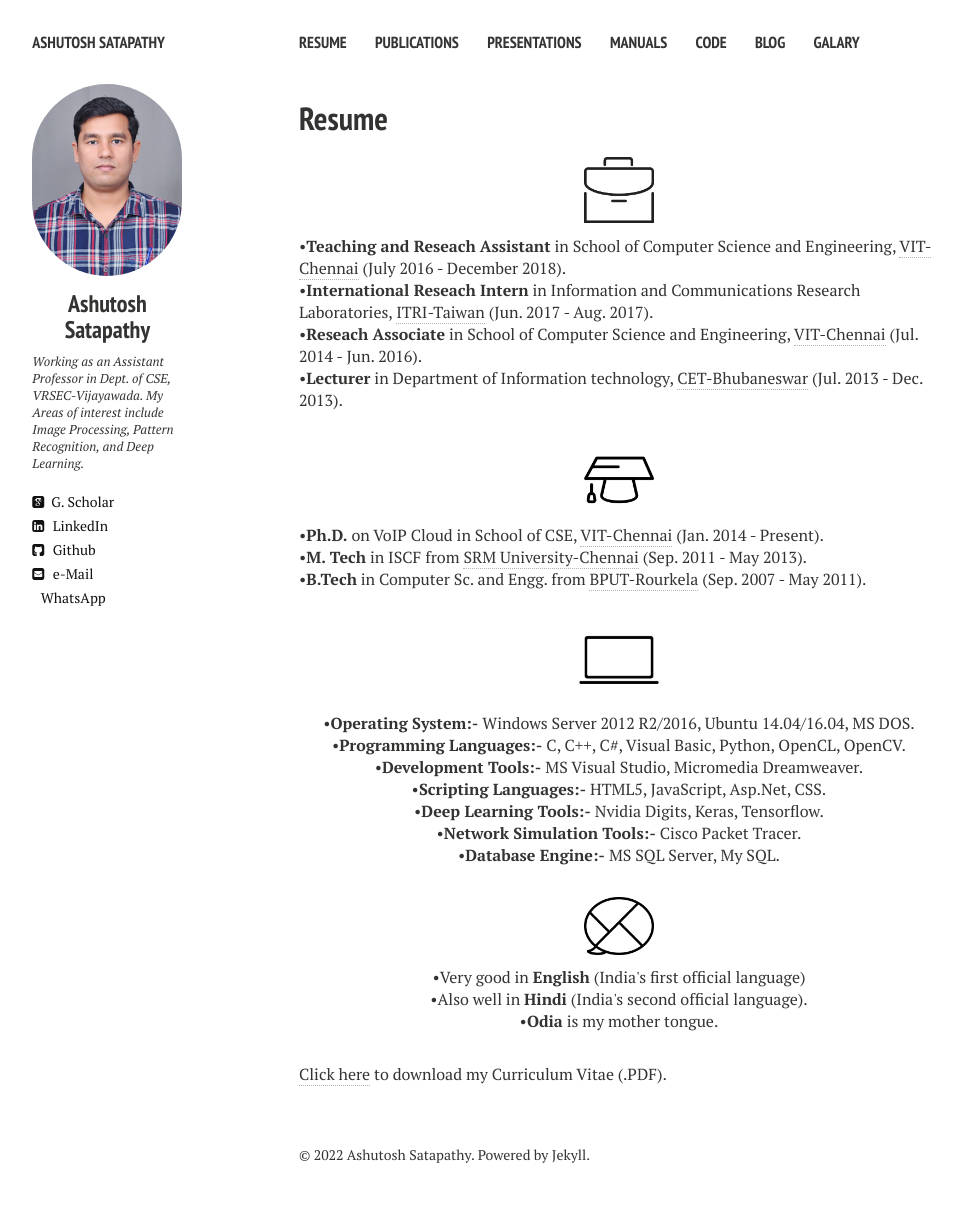
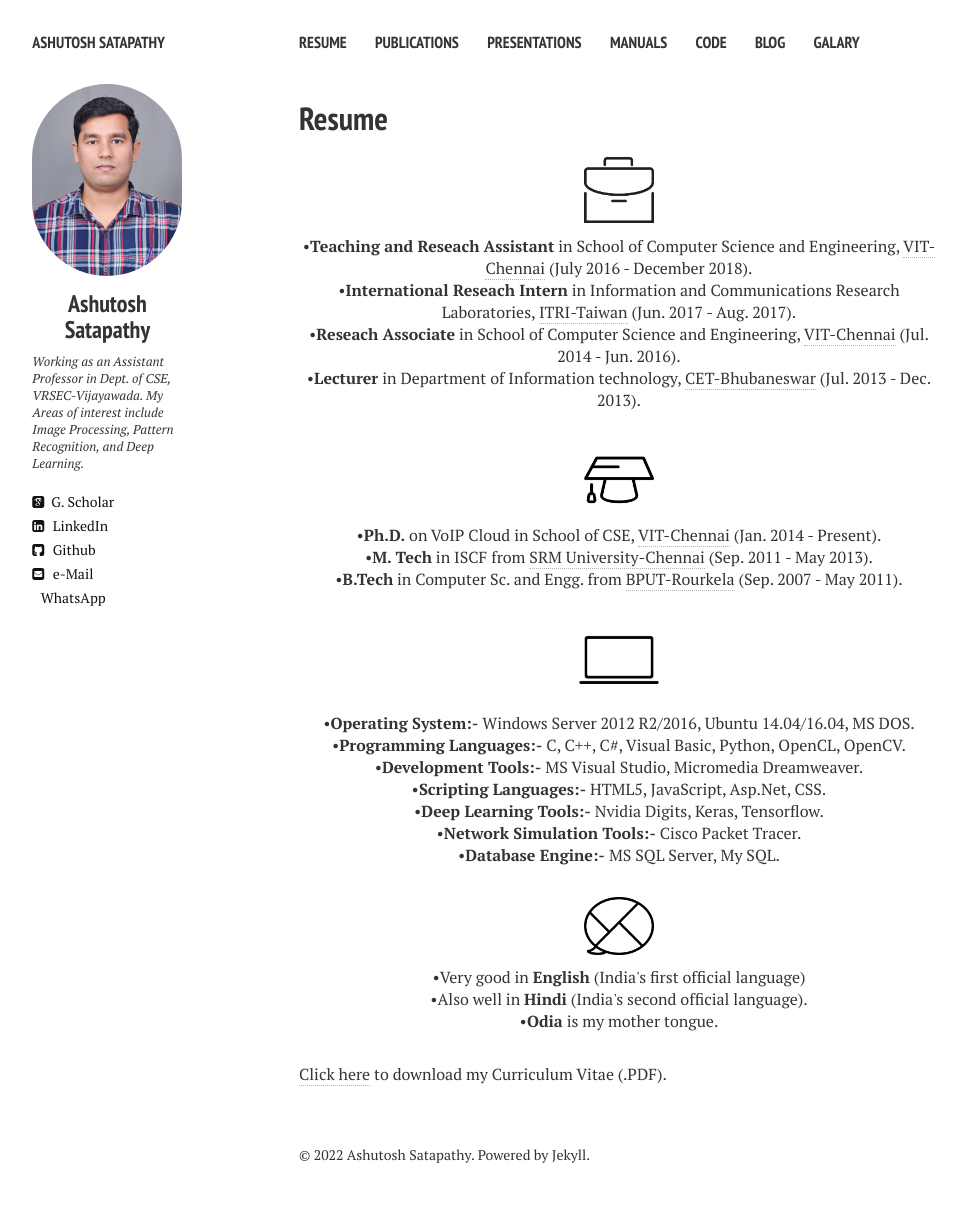
Before and after one commit to ashutoshsatapathy1990/ashutoshsatapathy1990.github.io, a Jekyll site: the page built from cv.md, in a window 1280 px wide. Shown: the whole page, without its empty margins (21-981 px from the left). Built offline with Jekyll 4.4.1, drawn with Linux system fonts in a browser that asks for light colours; nearby versions of some CDN libraries.

Commit message:
Update cv.html

```diff
--- a/_layouts/cv.html
+++ b/_layouts/cv.html
@@ -45,15 +45,15 @@
     <h1>{{ page.title }}</h1>
     <div class="article-wrap">
     <p align="center" class=bottom-small><img src="{{ site.url }}/images/CV/business.png" alt="Work Experience" width="70" height="70"></p>
-    <p align="left">&#8226<strong>Teaching and Reseach Assistant</strong> in School of Computer Science and Engineering, <a href="http://chennai.vit.ac.in/" target="_blank">VIT-Chennai</a> (July 2016 - December 2018).</p>
-    <p align="left">&#8226<strong>International Reseach Intern</strong> in Information and Communications Research Laboratories, <a href="https://www.itri.org.tw/" target="_blank">ITRI-Taiwan</a> (Jun. 2017 - Aug. 2017).</p>
-    <p align="left">&#8226<strong>Reseach Associate</strong> in School of Computer Science and Engineering, <a href="http://chennai.vit.ac.in/" target="_blank">VIT-Chennai</a> (Jul. 2014 - Jun. 2016).</p>
-    <p align="left" class="bottom-three">&#8226<strong>Lecturer</strong> in Department of Information technology, <a href="https://www.cet.edu.in/" target="_blank">CET-Bhubaneswar</a> (Jul. 2013 - Dec. 2013).</p>
+    <p align="center">&#8226<strong>Teaching and Reseach Assistant</strong> in School of Computer Science and Engineering, <a href="http://chennai.vit.ac.in/" target="_blank">VIT-Chennai</a> (July 2016 - December 2018).</p>
+    <p align="center">&#8226<strong>International Reseach Intern</strong> in Information and Communications Research Laboratories, <a href="https://www.itri.org.tw/" target="_blank">ITRI-Taiwan</a> (Jun. 2017 - Aug. 2017).</p>
+    <p align="center">&#8226<strong>Reseach Associate</strong> in School of Computer Science and Engineering, <a href="http://chennai.vit.ac.in/" target="_blank">VIT-Chennai</a> (Jul. 2014 - Jun. 2016).</p>
+    <p align="center" class="bottom-three">&#8226<strong>Lecturer</strong> in Department of Information technology, <a href="https://www.cet.edu.in/" target="_blank">CET-Bhubaneswar</a> (Jul. 2013 - Dec. 2013).</p>
 
     <p align="center" class=bottom-small><img src="{{ site.url }}/images/CV/study2.png" alt="Education" width="70" height="70"></p>
-    <p align="left">&#8226<strong>Ph.D.</strong> on VoIP Cloud in School of CSE, <a href="http://chennai.vit.ac.in/" target="_blank">VIT-Chennai</a> (Jan. 2014 - Present).</p>
-    <p align="left">&#8226<strong>M. Tech</strong> in ISCF from <a href="http://www.srmuniv.ac.in/" target="_blank">SRM University-Chennai</a> (Sep. 2011 - May 2013).</p>
-    <p align="left" class="bottom-three">&#8226<strong>B.Tech</strong> in Computer Sc. and Engg. from <a href="http://www.bput.ac.in/" target="_blank">BPUT-Rourkela</a> (Sep. 2007 - May 2011).</p>
+    <p align="center">&#8226<strong>Ph.D.</strong> on VoIP Cloud in School of CSE, <a href="http://chennai.vit.ac.in/" target="_blank">VIT-Chennai</a> (Jan. 2014 - Present).</p>
+    <p align="center">&#8226<strong>M. Tech</strong> in ISCF from <a href="http://www.srmuniv.ac.in/" target="_blank">SRM University-Chennai</a> (Sep. 2011 - May 2013).</p>
+    <p align="center" class="bottom-three">&#8226<strong>B.Tech</strong> in Computer Sc. and Engg. from <a href="http://www.bput.ac.in/" target="_blank">BPUT-Rourkela</a> (Sep. 2007 - May 2011).</p>
 
     <p align="center" class=bottom-small><img src="{{ site.url }}/images/CV/computer2.png" alt="Computer Skills" width="80" height="80"></p>
     <p align="center">&#8226<strong>Operating System:-</strong> Windows Server 2012 R2/2016, Ubuntu 14.04/16.04, MS DOS.</p>
```
